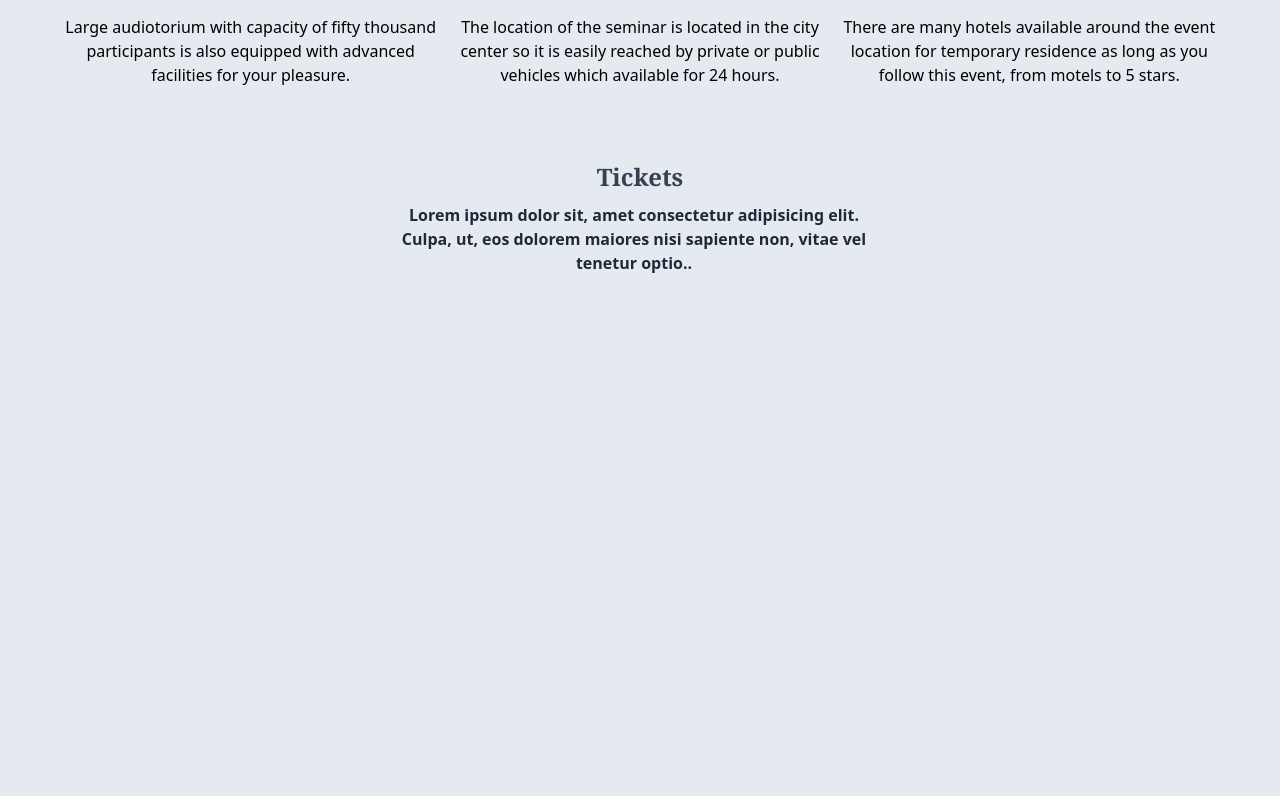
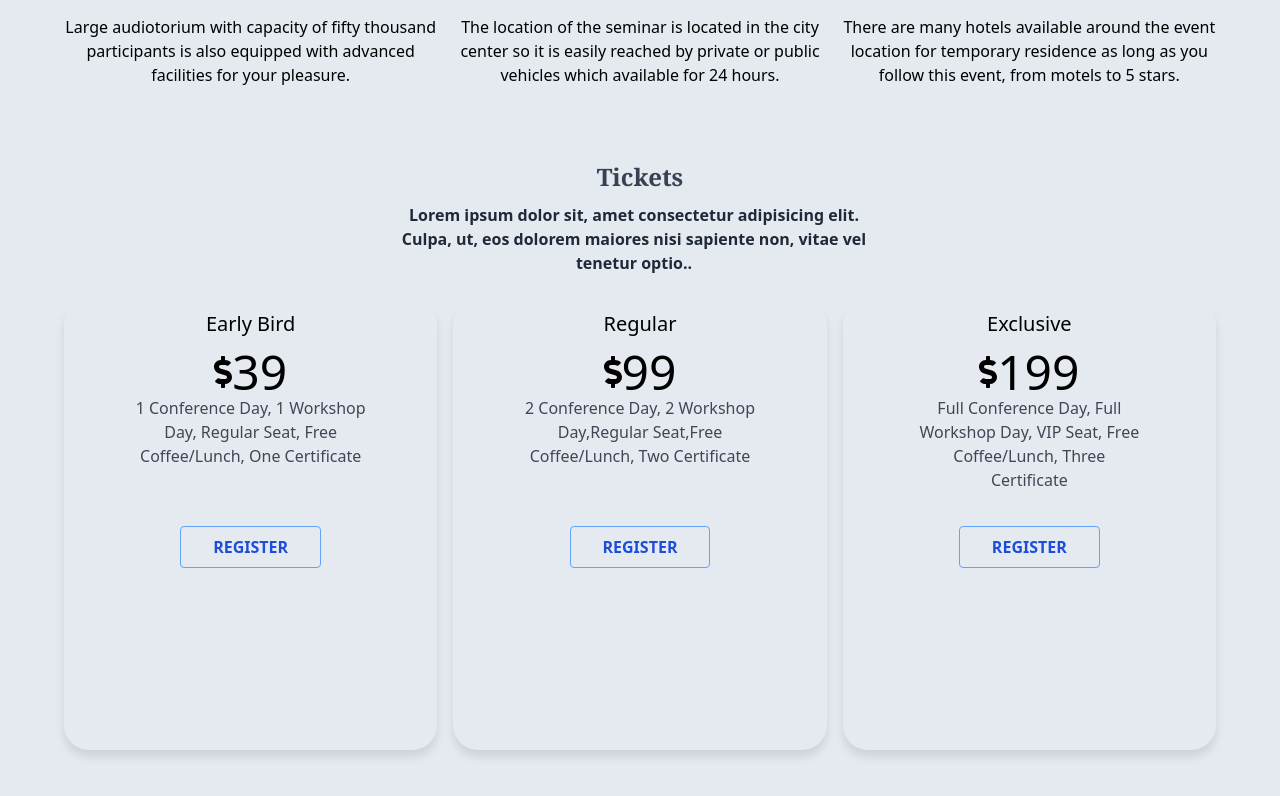
Before and after one commit to dipraj-howlader/conference-fullstack-client, a React (Create React App) app: page / in a window 1280 px wide. Shown: the part 800-1596 px from the top of the page. Before the commit the page ends 1100 px from the top, so only its background shows below. Built offline with nearby package versions, Linux system fonts and the light colour scheme.

Commit message:
finishing ticket section

```diff
--- a/src/Components/Home/About/About.js
+++ b/src/Components/Home/About/About.js
@@ -4,7 +4,6 @@ import { FontAwesomeIcon } from '@fortawesome/react-fontawesome'
 import { faMagento } from '@fortawesome/free-brands-svg-icons';
 import { faChartLine } from '@fortawesome/free-solid-svg-icons';
 import { faDesktop } from '@fortawesome/free-solid-svg-icons';
-import AOS from 'aos';
 
 const topics = [
     {
--- a/src/Components/Home/Ticket/Ticket.css
+++ b/src/Components/Home/Ticket/Ticket.css
@@ -25,25 +25,22 @@
     }
   }
 
-  /* .card-container {
+  .tic-card-container {
     border-radius: 25px;
     box-shadow: 0px 7px 10px rgba(0, 0, 0, 0.1);
     height: 450px;
     transition: 0.3s;
   }
 
-  .card-container:hover {
+  .tic-card-container:hover {
     transform: translateY(-10px);
     box-shadow: 0 10px 30px rgba(0, 0, 0, 0.2);
   }
-  .card-container p {
+  .tic-card-container h3 {
     color: #404655;
-    overflow: auto;
+    overflow:auto;
     height: 130px;
+    width: 230px;
     text-align: center;
     margin: auto;
   }
-
-  .card-footer {
-    background-color: #fff;
-  } */
--- a/src/Components/Home/Ticket/Ticket.js
+++ b/src/Components/Home/Ticket/Ticket.js
@@ -1,5 +1,8 @@
 import React from 'react';
 import './Ticket.css';
+import { FontAwesomeIcon } from '@fortawesome/react-fontawesome'
+import { faDollarSign } from '@fortawesome/free-solid-svg-icons';
+
 
 const tikdetails = [{
     name:'Early Bird',
@@ -25,6 +28,25 @@ const Ticket = () => {
         <div className="ticket-container">
              <h1 class="text-gray-700 text-2xl font-serif font-bold md:font-black">Tickets</h1>
             <p className="font-semibold text-gray-800">Lorem ipsum dolor sit, amet consectetur adipisicing elit. Culpa, ut, eos dolorem maiores nisi sapiente non, vitae vel tenetur optio..</p>
+            <div className="grid grid-cols-1 md:grid-cols-3 gap-4 grid-cont px-16 pb-16">
+            {
+            tikdetails.map(detail => (
+                <div className="text-center tic-card-container">
+                    <h1 className="font-medium text-xl">{detail.name}</h1>
+                    <div className="flex text-center items-center justify-center">
+                    <FontAwesomeIcon icon={faDollarSign} size="2x" color="black" />
+                    <h5 className="text-5xl">{detail.price}</h5>
+                    </div>
+
+                    <h3 className=" font-light">{detail.description}</h3>
+                    <button class="bg-transparent hover:bg-blue-500 text-blue-700 font-semibold hover:text-white py-2 px-8 border border-blue-400 hover:border-transparent rounded">
+                    REGISTER
+                    </button>
+                </div>
+            ))
+
+            }
+            </div>
         </div>
     );
 };
```
